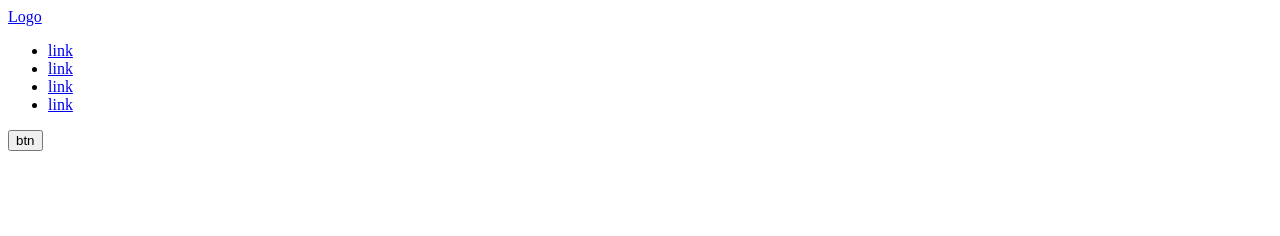
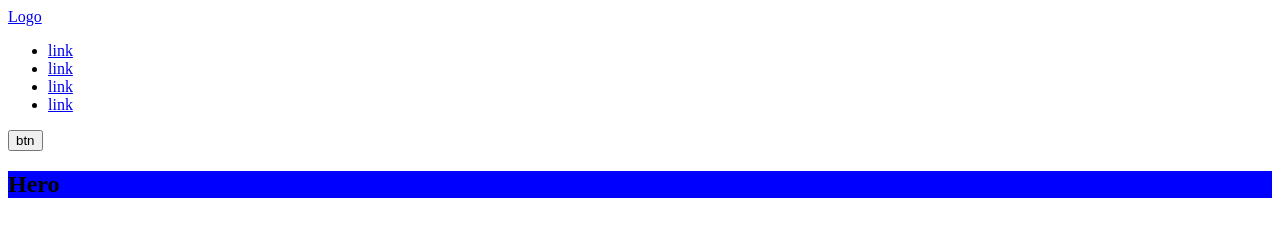
Before and after one commit to VladislavApelhants/project-team, a plain HTML site: page index.html in a window 1280 px wide. Drawn offline with Linux system fonts and the light colour scheme.

Commit message:
add hero

```diff
--- a/css/style.css
+++ b/css/style.css
@@ -0,0 +1,3 @@
+.hero {
+    background-color: blue;
+}
--- a/index.html
+++ b/index.html
@@ -5,6 +5,7 @@
     <meta http-equiv="X-UA-Compatible" content="IE=edge" />
     <meta name="viewport" content="width=device-width, initial-scale=1.0" />
     <title>Document</title>
+    <link rel="stylesheet" href="./css/style.css" />
   </head>
   <body>
     <header>
@@ -17,5 +18,10 @@
       </ul>
       <button>btn</button>
     </header>
+    <main>
+      <section class="hero">
+        <h2>Hero</h2>
+      </section>
+    </main>
   </body>
 </html>
```
